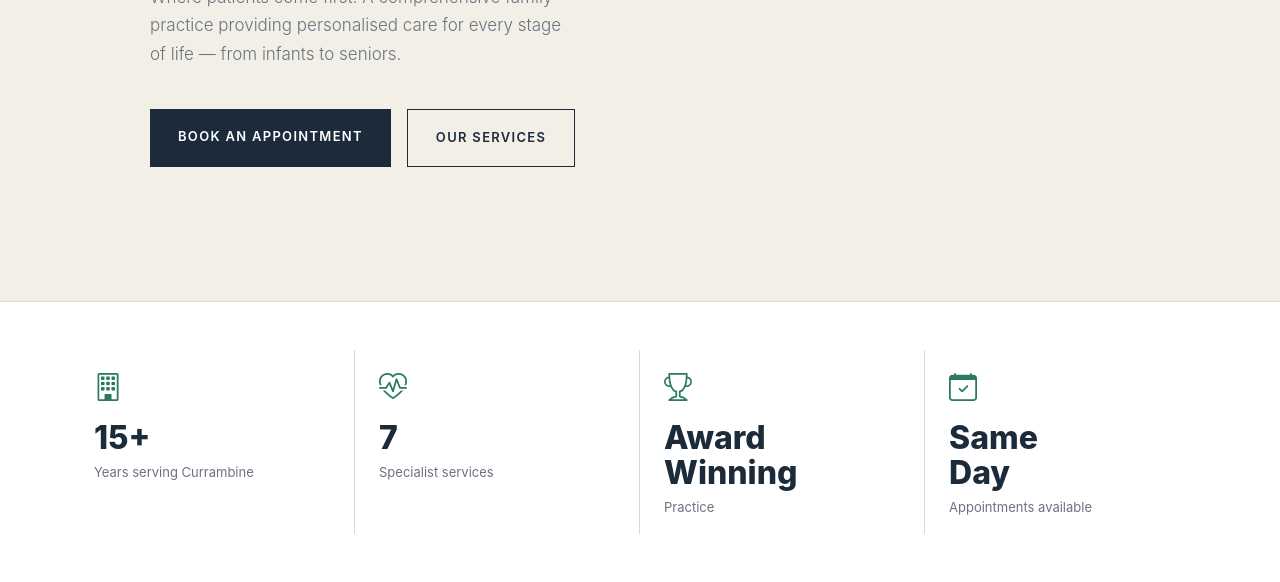
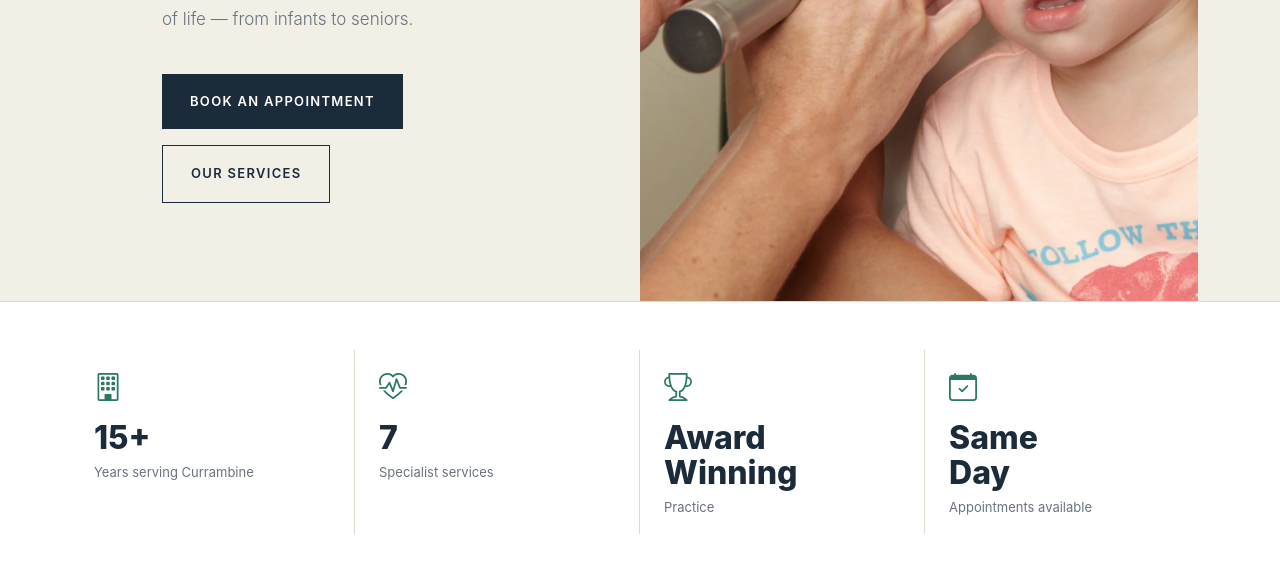
Before and after one commit to Luc45K0h75/Currambine-FP-Website, a Flask app: page / in a window 1280 px wide. Shown: the part 499-1081 px from the top of the page. Run offline with Flask 3, Linux system fonts and the light colour scheme; some web fonts are replaced.

Commit message:
Final changes to fix some minor errors before deployment

```diff
--- a/app/static/css/style.css
+++ b/app/static/css/style.css
@@ -176,6 +176,14 @@ body {
     flex-wrap: wrap;
 }
 
+.hero-image {
+    width: 100%;
+    height: 100%;
+    object-fit: cover;
+    display: block;
+}
+
+
 .btn-primary-cfp {
     background: var(--navy);
     color: white;
--- a/app/templates/index.html
+++ b/app/templates/index.html
@@ -4,7 +4,7 @@
 <!-- HERO -->
         <section class="hero">
             <div class="container">
-                <div class="row align-items-center">
+                <div class="row g-0 align-items-stretch">
 
                     <!-- Left: Text -->
                     <div class="col-lg-6 hero-text">
@@ -25,7 +25,7 @@
                     <div class="col-lg-6 hero-image-col">
 
                         <!-- Once you have an image, replace the div above with: -->
-                        <img src="{{ url_for('static', filename='images/hero.jpg') }}" alt="Currambine Family Practice" class="hero-image">
+                        <img src="{{ url_for('static', filename='images/hero.webp') }}" alt="Currambine Family Practice" class="hero-image">
                     </div>
 
                 </div>
--- a/app/templates/registrars.html
+++ b/app/templates/registrars.html
@@ -25,7 +25,7 @@
                 <div class="work-highlights mt-2">
                     <div class="work-highlight-item">
                         <i class="bi bi-check-circle work-highlight-icon"></i>
-                        <span>WAGPET accredited training practice</span>
+                        <span>RACGP accredited training practice</span>
                     </div>
                     <div class="work-highlight-item">
                         <i class="bi bi-check-circle work-highlight-icon"></i>
```
Also changed, not shown: requirements.txt (added, +27 -0 lines), app/static/images/team/jaspreethhans.webp (renamed from app/static/images/team/jaspreethans.webp).
